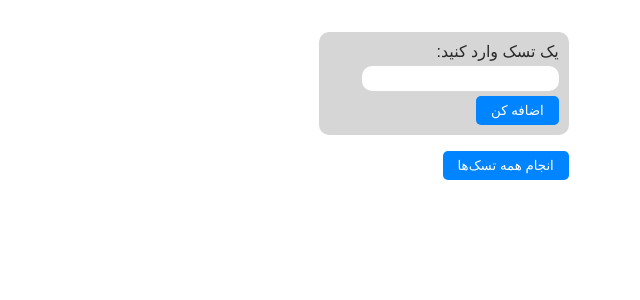
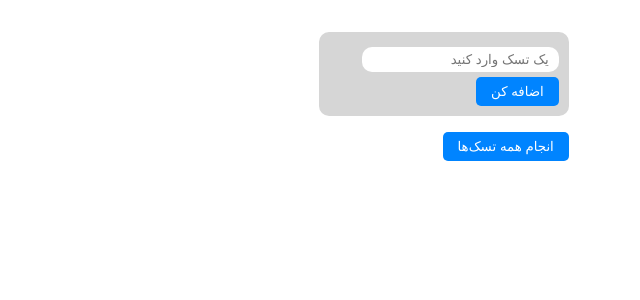
Before and after one commit to hadizz/mern-todo-app, a React (Create React App) app: page / in a window 1280 px wide. Shown: the top 300 px of the page, without its empty margins (640-1280 px from the left). Built offline with nearby package versions, Linux system fonts and the light colour scheme; a web font is replaced by a local one.

Commit message:
remove lable from App.js

```diff
--- a/src/App.js
+++ b/src/App.js
@@ -61,11 +61,11 @@ const App = () => {
   return (
     <div className="container">
       <form onSubmit={formSubmitted}>
-        <label htmlFor="newTodo">:یک تسک وارد کنید</label>
         <input
           id="newTodo"
           name="newTodo"
           value={newTodo}
+          placeholder="یک تسک وارد کنید"
           onChange={onNewTodoChange}
         />
         <button>اضافه کن</button>
```
